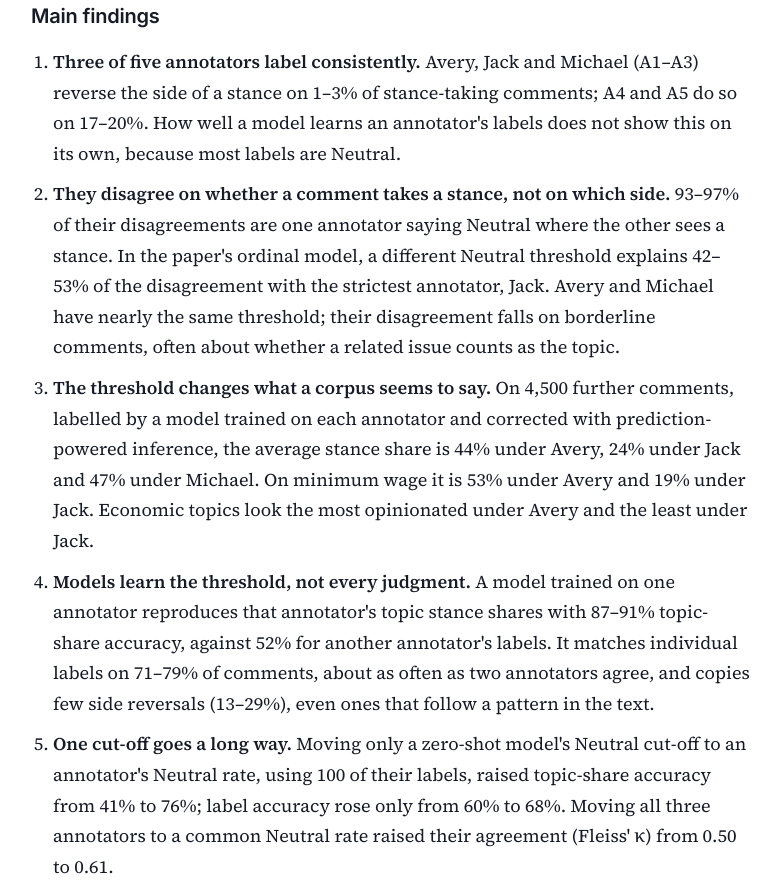
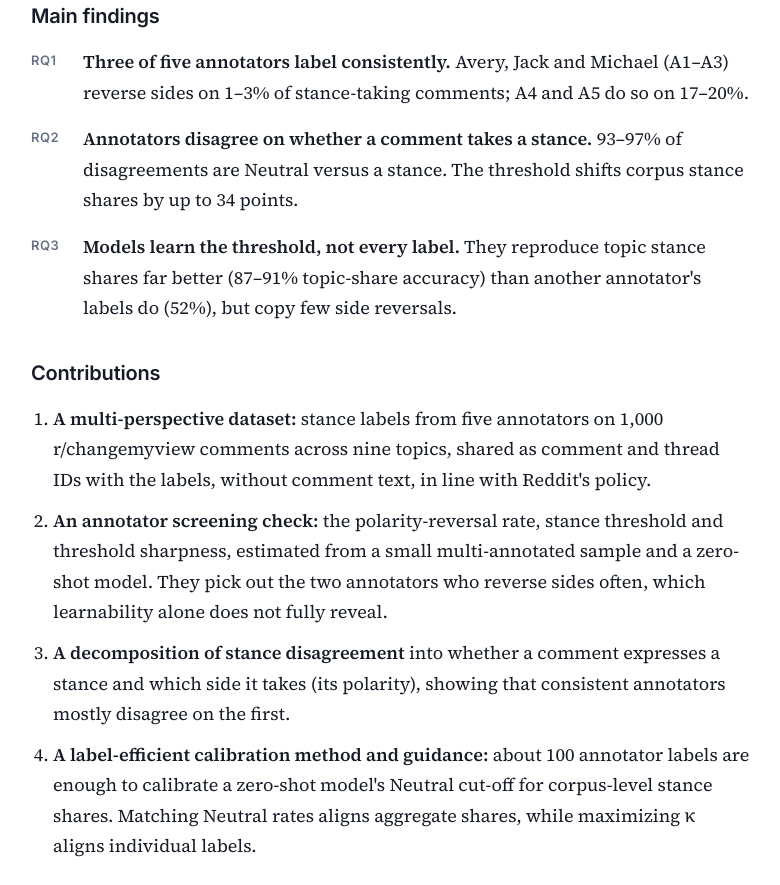
Before and after one commit to linusfoo/stance-threshold-explorer, a plain HTML site: page index.html in a window 1280 px wide. Shown: the part 5396-6281 px from the top of the page, without its empty margins (249-1029 px from the left). Drawn offline with Linux system fonts and the light colour scheme.

Commit message:
Main findings: one per research question (RQ1-RQ3)
Co-Authored-By: Claude Opus 5.5 <noreply@anthropic.com>

```diff
--- a/index.html
+++ b/index.html
@@ -8,7 +8,7 @@
 <link rel="preconnect" href="https://fonts.googleapis.com">
 <link rel="preconnect" href="https://fonts.gstatic.com" crossorigin>
 <link rel="stylesheet" href="https://fonts.googleapis.com/css2?family=Inter:wght@400;500;600;700&family=Source+Serif+4:ital,opsz,wght@0,8..60,400;0,8..60,600;1,8..60,400&display=swap">
-<link rel="stylesheet" href="style.css?v=5">
+<link rel="stylesheet" href="style.css?v=6">
 </head>
 <body>
 <header class="hero" id="top">
@@ -138,13 +138,11 @@
   <h2>The paper in brief</h2>
   <p>Five annotators labelled the same 1,000 r/changemyview comments on nine topics. We checked how consistently each one labels, took their disagreement apart, and trained a model on each person's labels to see what it learns.</p>
   <h3>Main findings</h3>
-  <ol>
-    <li><b>Three of five annotators label consistently.</b> Avery, Jack and Michael (A1–A3) reverse the side of a stance on 1–3% of stance-taking comments; A4 and A5 do so on 17–20%. How well a model learns an annotator's labels does not show this on its own, because most labels are Neutral.</li>
-    <li><b>They disagree on whether a comment takes a stance, not on which side.</b> 93–97% of their disagreements are one annotator saying Neutral where the other sees a stance. In the paper's ordinal model, a different Neutral threshold explains 42–53% of the disagreement with the strictest annotator, Jack. Avery and Michael have nearly the same threshold; their disagreement falls on borderline comments, often about whether a related issue counts as the topic.</li>
-    <li><b>The threshold changes what a corpus seems to say.</b> On 4,500 further comments, labelled by a model trained on each annotator and corrected with prediction-powered inference, the average stance share is 44% under Avery, 24% under Jack and 47% under Michael. On minimum wage it is 53% under Avery and 19% under Jack. Economic topics look the most opinionated under Avery and the least under Jack.</li>
-    <li><b>Models learn the threshold, not every judgment.</b> A model trained on one annotator reproduces that annotator's topic stance shares with 87–91% topic-share accuracy, against 52% for another annotator's labels. It matches individual labels on 71–79% of comments, about as often as two annotators agree, and copies few side reversals (13–29%), even ones that follow a pattern in the text.</li>
-    <li><b>One cut-off goes a long way.</b> Moving only a zero-shot model's Neutral cut-off to an annotator's Neutral rate, using 100 of their labels, raised topic-share accuracy from 41% to 76%; label accuracy rose only from 60% to 68%. Moving all three annotators to a common Neutral rate raised their agreement (Fleiss' κ) from 0.50 to 0.61.</li>
-  </ol>
+  <ul class="rqs">
+    <li><span class="rq">RQ1</span><div><b>Three of five annotators label consistently.</b> Avery, Jack and Michael (A1–A3) reverse sides on 1–3% of stance-taking comments; A4 and A5 do so on 17–20%.</div></li>
+    <li><span class="rq">RQ2</span><div><b>Annotators disagree on whether a comment takes a stance.</b> 93–97% of disagreements are Neutral versus a stance. The threshold shifts corpus stance shares by up to 34 points.</div></li>
+    <li><span class="rq">RQ3</span><div><b>Models learn the threshold, not every label.</b> They reproduce topic stance shares far better (87–91% topic-share accuracy) than another annotator's labels do (52%), but copy few side reversals.</div></li>
+  </ul>
   <h3>Contributions</h3>
   <ol>
     <li><b>A multi-perspective dataset:</b> stance labels from five annotators on 1,000 r/changemyview comments across nine topics, shared as comment and thread IDs with the labels, without comment text, in line with Reddit's policy.</li>
--- a/style.css
+++ b/style.css
@@ -202,6 +202,9 @@ textarea { font-family: var(--text); resize: vertical; line-height: 1.55; }
 
 .brief ol, .brief ul { padding-left: 22px; }
 .brief li { margin-bottom: 10px; }
+.brief .rqs { list-style: none; padding-left: 0; }
+.rqs li { display: grid; grid-template-columns: 48px 1fr; gap: 4px; margin-bottom: 16px; }
+.rq { font: 600 13px/2.1 var(--display); color: var(--muted); letter-spacing: .04em; }
 .findings-take a { font: 600 16px/1.4 var(--display); white-space: nowrap; }
 .notes ul { padding-left: 20px; font-size: 15px; color: var(--ink2); line-height: 1.6; }
 .notes li { margin-bottom: 6px; }
```
